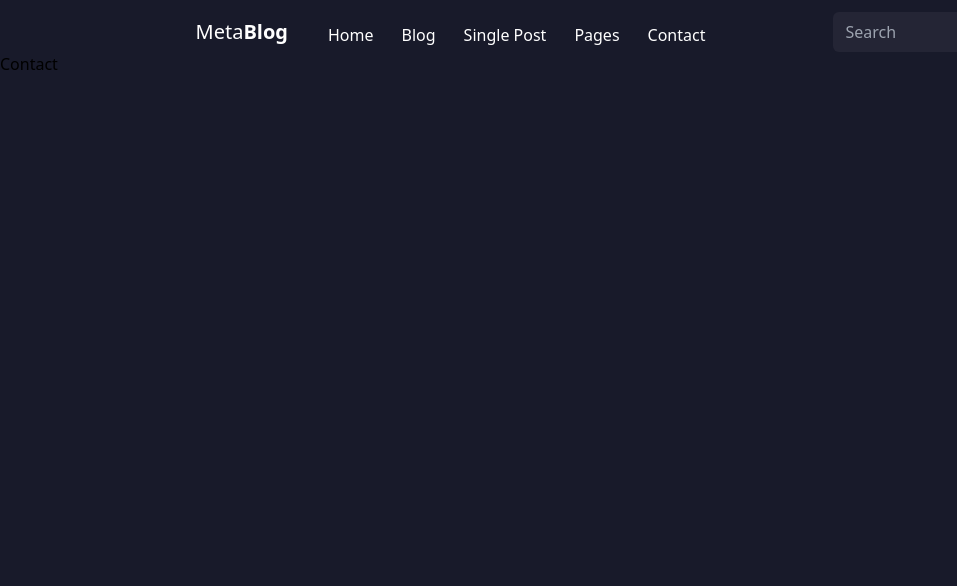
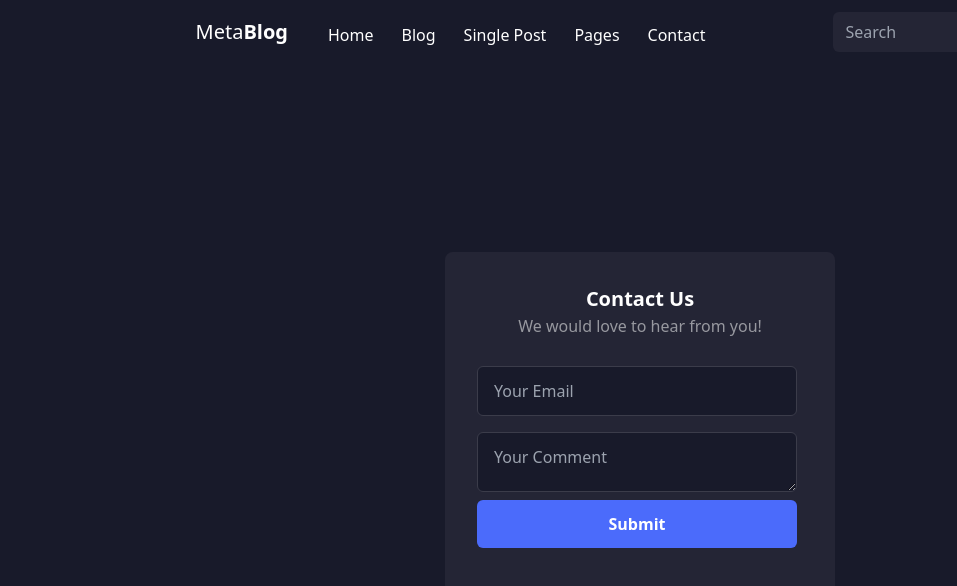
Before and after one commit to Hashim123132/METABLOG-CLONE, a React (Vite) app: page /contact in a window 1280 px wide. Shown: the top 586 px of the page, without its empty margins (0-957 px from the left). Built offline with nearby package versions, Linux system fonts and the light colour scheme.

Commit message:
Contact page is added   Changes to be committed: 	modified:   src/PAGES/Contact.jsx

```diff
--- a/src/PAGES/Contact.jsx
+++ b/src/PAGES/Contact.jsx
@@ -2,7 +2,20 @@ import React from 'react'
 
 const Contact = () => {
   return (
-    <div>Contact</div>
+    <div className='flex justify-center items-center h-screen'>
+      <div className='bg-[#242535] rounded-lg p-[32px] w-[390px] h-[400px]'>
+        <div className='flex flex-col justify-center items-center'>
+          <h1 className='font-semibold text-white text-[20px]'>Contact Us</h1>
+          <p className='font-[#97989F] font-normal text-[#97989F] '>We would love to hear from you!</p>
+        </div>
+
+        <input type="email" placeholder='Your Email' className='rounded-md border-solid border border-[#3B3C4A] text-[#97989F] bg-[#181A2A] block py-[12px] px-[16px] w-[320px] mt-7' />
+
+        <textarea placeholder='Your Comment' className='rounded-md border-solid border border-[#3B3C4A] text-[#97989F] bg-[#181A2A] block py-[12px] px-[16px] w-[320px] mt-4 h-[60px]'></textarea>
+
+        <button className='rounded-md p-2 text-white font-semibold bg-[#4B6BFB] py-[12px] px-[16px] w-[320px] mt-2'>Submit</button>
+      </div>
+    </div>
   )
 }
 
```
